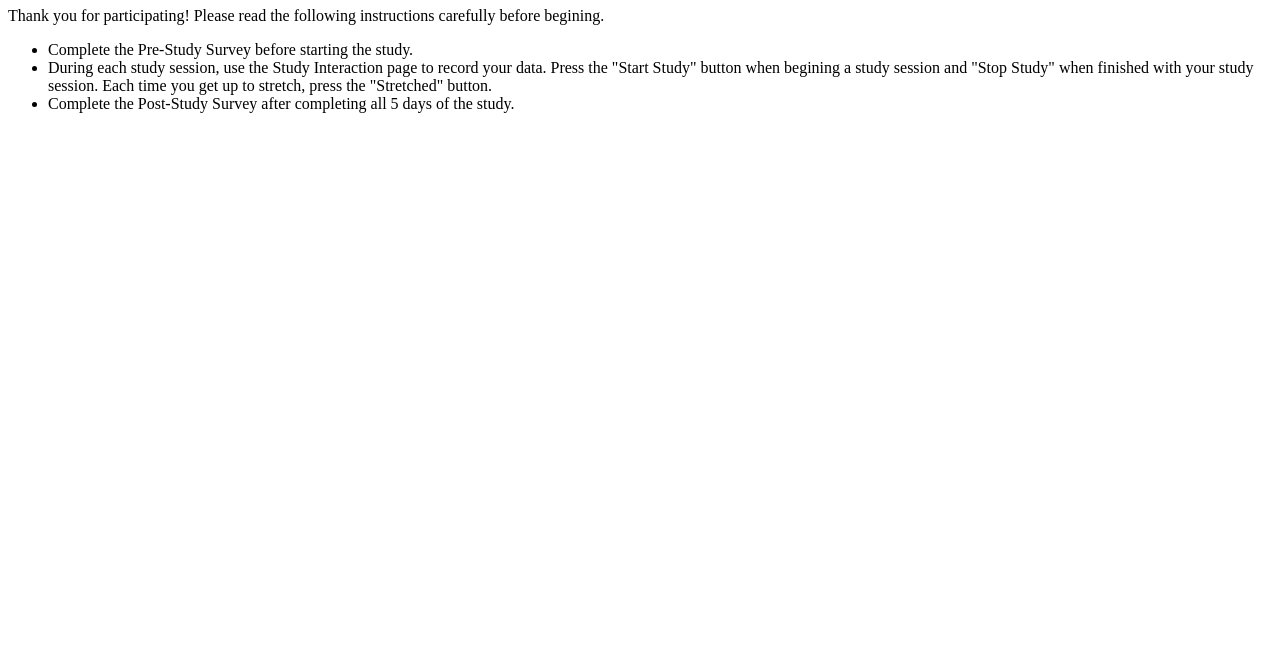
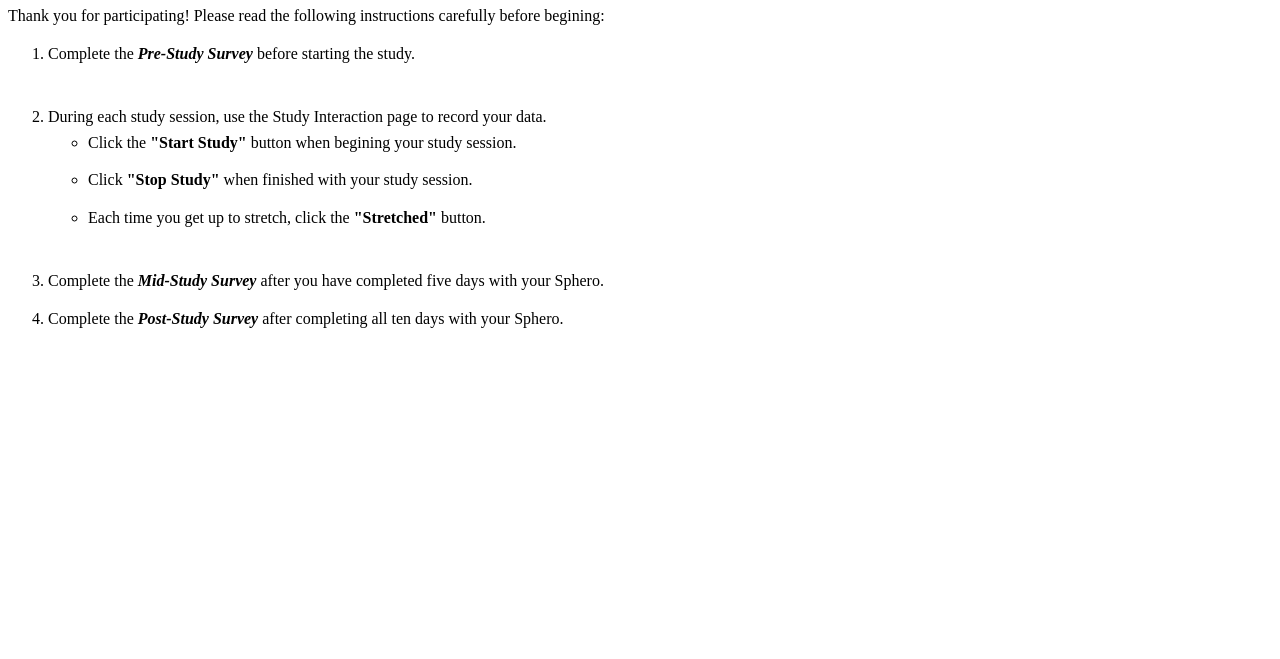
Before and after one commit to Nanxi-Flaneuse/HRI, a plain HTML site: page website/index.html in a window 1280 px wide. Shown: the part 141-800 px from the top of the page. Drawn offline with Linux system fonts and the light colour scheme.

Commit message:
Update index.html

```diff
--- a/website/index.html
+++ b/website/index.html
@@ -18,6 +18,13 @@
       nav a:hover{
         text-decoration: underline;
       }
+      ol, ul {
+        line-height: 1.6;
+      }
+      li {
+        margin-bottom: 0.75em;
+      }
+
     </style>
   </head>
   <body>
@@ -28,12 +35,23 @@
       <a href="mid-survey.html"> Mid-Study Survey </a>
       <a href="post-survey.html"> Post-Study Survey </a>
     </nav>
-    <h1> Welcome to the Robotics Study </h1>
-    <p> Thank you for participating! Please read the following instructions carefully before begining.</p>
-    <ul>
-      <li> Complete the Pre-Study Survey before starting the study. </li>
-      <li> During each study session, use the Study Interaction page to record your data. Press the "Start Study" button when begining a study session and "Stop Study" when finished with your study session. Each time you get up to stretch, press the "Stretched" button.</li>
-      <li> Complete the Post-Study Survey after completing all 5 days of the study. </li>
-    </ul>
+    <h1> Welcome to the Sphero Robotics Study! </h1>
+    <p> Thank you for participating! Please read the following instructions carefully before begining:</p>
+    <ol>
+      <li > Complete the <strong> <em> Pre-Study Survey </em> </strong> before starting the study. </li>
+      <br>
+      <li> During each study session, use the Study Interaction page to record your data.
+        <ul>
+        <li>
+        Click the <strong> "Start Study" </strong> button when begining your study session.
+        <br>
+        <li> Click <strong> "Stop Study" </strong> when finished with your study session.
+        <li>Each time you get up to stretch, click the <strong> "Stretched" </strong> button.
+        </ul>
+      </li>
+      <br>
+      <li> Complete the <strong> <em> Mid-Study Survey </em> </strong> after you have completed five days with your Sphero. </li>
+      <li> Complete the <strong> <em> Post-Study Survey </em> </strong> after completing all ten days with your Sphero. </li>
+    </ol>
   </body>
 </html>
```
